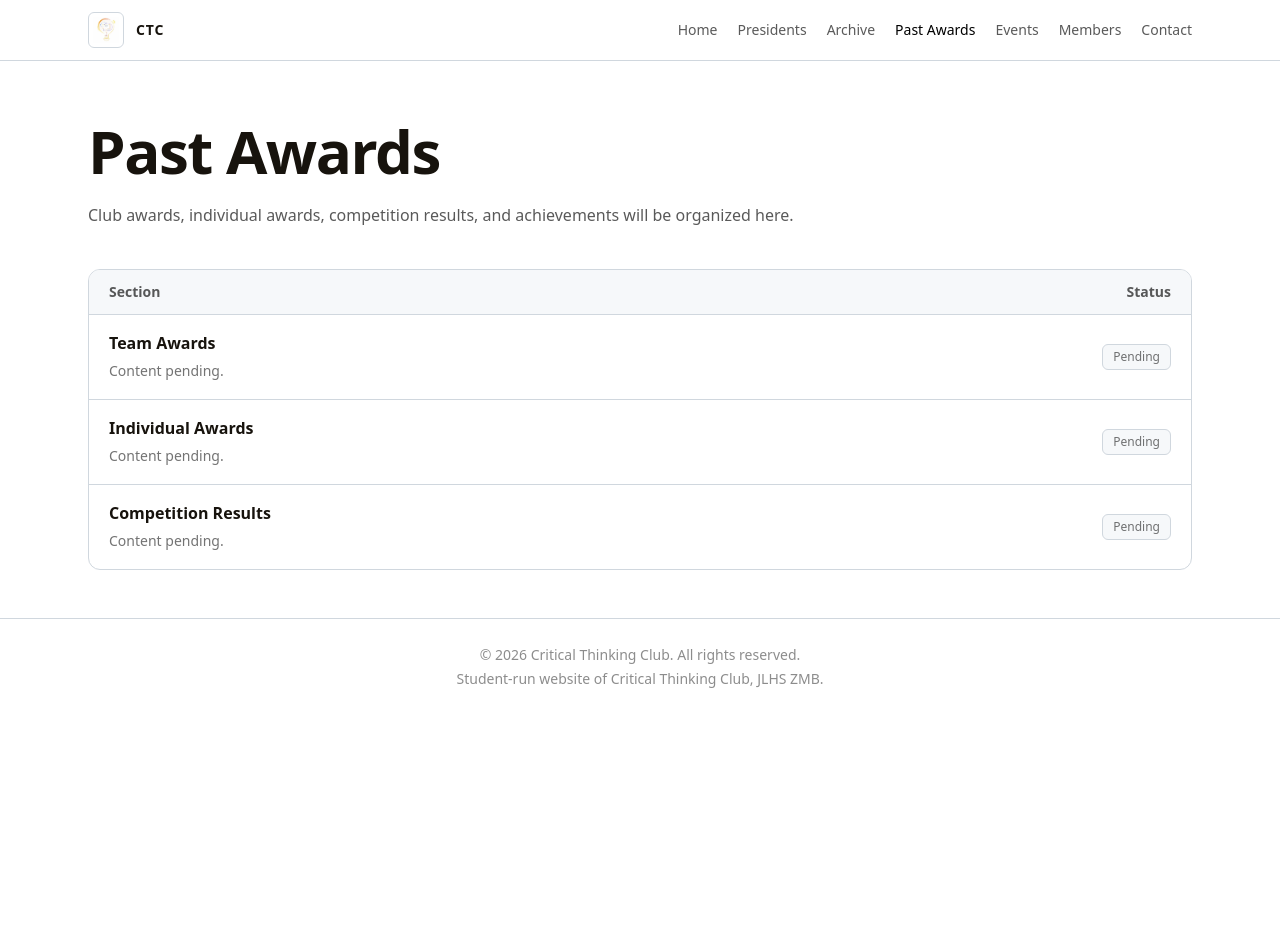
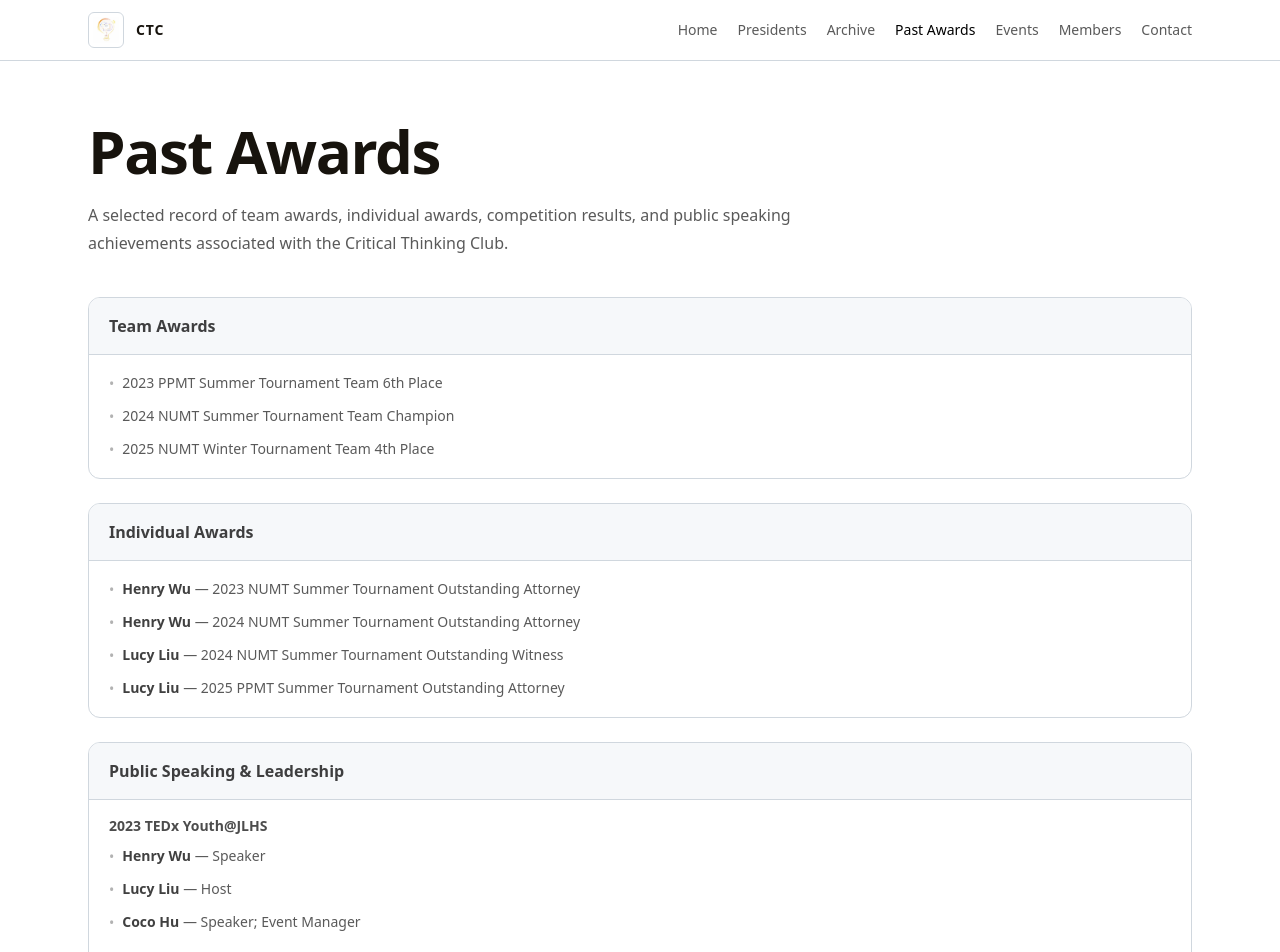
Before and after one commit to henrywyx0730/jlhsctc-official-website, a Next.js app: page /awards in a window 1280 px wide. Shown: the top 952 px of the page. Before the commit the page ends 800 px from the top, so only its background shows below. Built offline with nearby package versions, Linux system fonts and the light colour scheme.

Commit message:
v0.4.7: add past awards content

```diff
--- a/app/awards/page.js
+++ b/app/awards/page.js
@@ -1,10 +1,57 @@
 import SiteHeader from "../components/SiteHeader";
 import SiteFooter from "../components/SiteFooter";
 
-const items = [
-  { title: "Team Awards", description: "Content pending." },
-  { title: "Individual Awards", description: "Content pending." },
-  { title: "Competition Results", description: "Content pending." },
+const awardSections = [
+  {
+    title: "Team Awards",
+    rows: [
+      "2023 PPMT Summer Tournament Team 6th Place",
+      "2024 NUMT Summer Tournament Team Champion",
+      "2025 NUMT Winter Tournament Team 4th Place",
+    ],
+  },
+  {
+    title: "Individual Awards",
+    rows: [
+      {
+        person: "Henry Wu",
+        award: "2023 NUMT Summer Tournament Outstanding Attorney",
+      },
+      {
+        person: "Henry Wu",
+        award: "2024 NUMT Summer Tournament Outstanding Attorney",
+      },
+      {
+        person: "Lucy Liu",
+        award: "2024 NUMT Summer Tournament Outstanding Witness",
+      },
+      {
+        person: "Lucy Liu",
+        award: "2025 PPMT Summer Tournament Outstanding Attorney",
+      },
+    ],
+  },
+  {
+    title: "Public Speaking & Leadership",
+    groups: [
+      {
+        title: "2023 TEDx Youth@JLHS",
+        rows: [
+          { person: "Henry Wu", role: "Speaker" },
+          { person: "Lucy Liu", role: "Host" },
+          { person: "Coco Hu", role: "Speaker; Event Manager" },
+        ],
+      },
+      {
+        title: "2024–2025 TEDx Youth@JLHS",
+        rows: [
+          { person: "Coco Hu", role: "Executive Officer" },
+          { person: "Henry Wu", role: "Curator" },
+          { person: "Lucy Liu", role: "Speaker" },
+        ],
+      },
+    ],
+  },
 ];
 
 export default function AwardsPage() {
@@ -17,30 +64,82 @@ export default function AwardsPage() {
           Past Awards
         </h1>
         <p className="mt-5 max-w-3xl text-base leading-7 text-black/65">
-          Club awards, individual awards, competition results, and achievements will be organized here.
+          A selected record of team awards, individual awards, competition
+          results, and public speaking achievements associated with the Critical
+          Thinking Club.
         </p>
 
-        <div className="mt-10 overflow-hidden rounded-xl border border-[#d0d7de] bg-white">
-          <div className="grid grid-cols-[1fr_auto] border-b border-[#d0d7de] bg-[#f6f8fa] px-5 py-3 text-sm font-semibold text-black/65">
-            <span>Section</span>
-            <span>Status</span>
-          </div>
+        <div className="mt-10 grid gap-6">
+          {awardSections.map((section) => (
+            <section
+              key={section.title}
+              className="overflow-hidden rounded-xl border border-[#d0d7de] bg-white"
+            >
+              <div className="border-b border-[#d0d7de] bg-[#f6f8fa] px-5 py-4">
+                <h2 className="text-base font-semibold text-black/75">
+                  {section.title}
+                </h2>
+              </div>
 
-          {items.map((item, index) => (
-            <div
-              key={item.title}
-              className={`grid grid-cols-[1fr_auto] gap-4 px-5 py-4 ${index !== items.length - 1 ? "border-b border-[#d0d7de]" : ""}`}
-            >
-              <div>
-                <h2 className="text-base font-semibold">{item.title}</h2>
-                <p className="mt-1 text-sm leading-6 text-black/55">
-                  {item.description}
-                </p>
-              </div>
-              <span className="self-center rounded-md border border-[#d0d7de] bg-[#f6f8fa] px-2.5 py-1 text-xs text-black/55">
-                Pending
-              </span>
-            </div>
+              {section.groups ? (
+                <div className="space-y-4 px-5 py-4">
+                  {section.groups.map((group) => (
+                    <div key={group.title}>
+                      <h3 className="text-sm font-semibold text-black/70">
+                        {group.title}
+                      </h3>
+                      <ul className="mt-2 space-y-2 text-sm leading-6 text-black/65">
+                        {group.rows.map((row) => (
+                          <li
+                            key={`${group.title}-${row.person}-${row.role}`}
+                            className="flex items-start gap-2"
+                          >
+                            <span className="mt-[1px] text-black/30">•</span>
+                            <span>
+                              <span className="font-semibold text-black/75">
+                                {row.person}
+                              </span>{" "}
+                              — {row.role}
+                            </span>
+                          </li>
+                        ))}
+                      </ul>
+                    </div>
+                  ))}
+                </div>
+              ) : (
+                <div className="px-5 py-4">
+                  <ul className="space-y-2 text-sm leading-6 text-black/65">
+                    {section.rows.map((row) => {
+                      const isPersonAward = typeof row === "object";
+
+                      return (
+                        <li
+                          key={
+                            isPersonAward ? `${row.person}-${row.award}` : row
+                          }
+                          className="flex items-start gap-2"
+                        >
+                          <span className="mt-[1px] text-black/30">•</span>
+                          <span>
+                            {isPersonAward ? (
+                              <>
+                                <span className="font-semibold text-black/75">
+                                  {row.person}
+                                </span>{" "}
+                                — {row.award}
+                              </>
+                            ) : (
+                              row
+                            )}
+                          </span>
+                        </li>
+                      );
+                    })}
+                  </ul>
+                </div>
+              )}
+            </section>
           ))}
         </div>
       </section>
```
